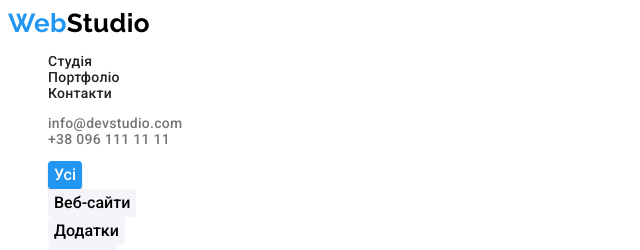
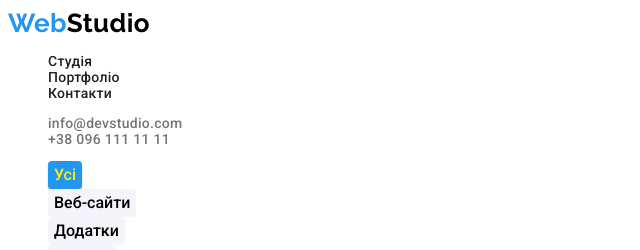
Before and after one commit to datsenkoillia/test_vscode, a plain HTML site: page portfolio.html in a window 1280 px wide. In both pictures the pointer is over the button "Усі". Shown: the top 250 px of the page, 0-640 px from the left. Drawn offline with Linux system fonts and the light colour scheme.

Commit message:
Update styles.css
Змінено колір

```diff
--- a/css/styles.css
+++ b/css/styles.css
@@ -26,7 +26,7 @@ body {
 }
 
 .button-filter:hover {
-    color: #FFFFFF;
+    color: #FFF000;
     background-color: #2196F3;
     border: none;
     box-shadow: 0px 3px 1px rgba(0, 0, 0, 0.1), 0px 1px 2px rgba(0, 0, 0, 0.08), 0px 2px 2px rgba(0, 0, 0, 0.12);
```
